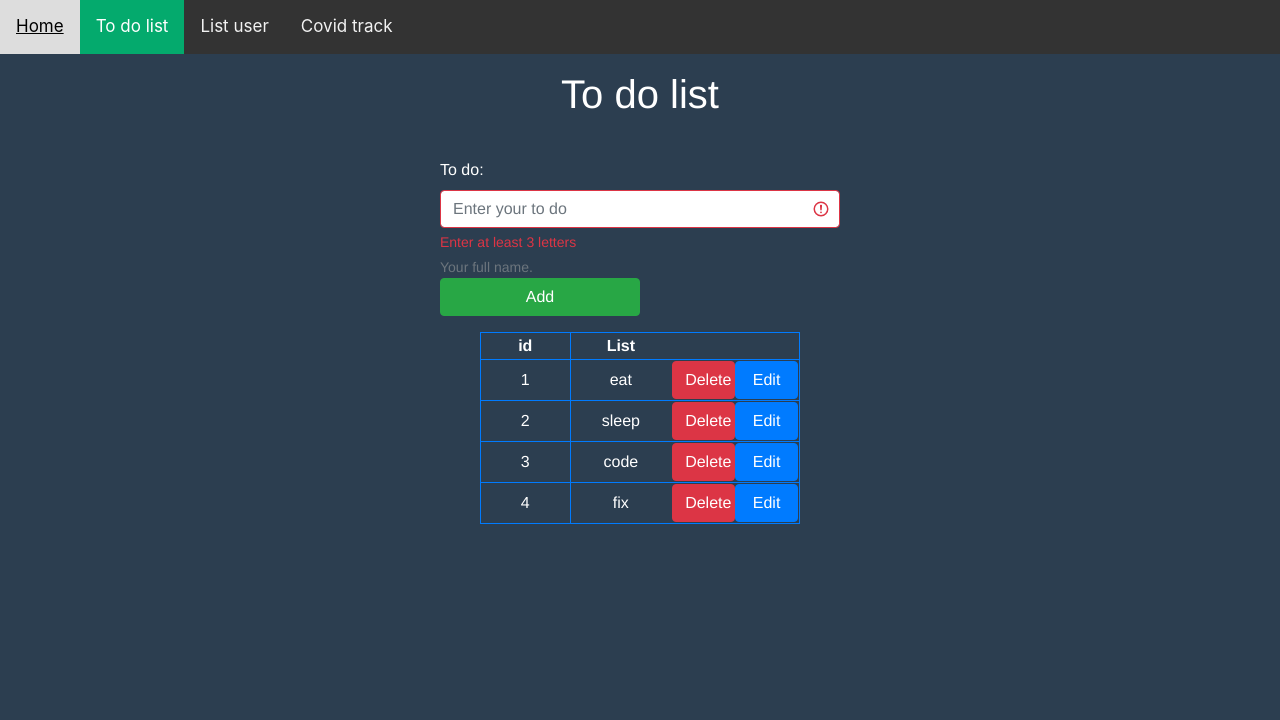
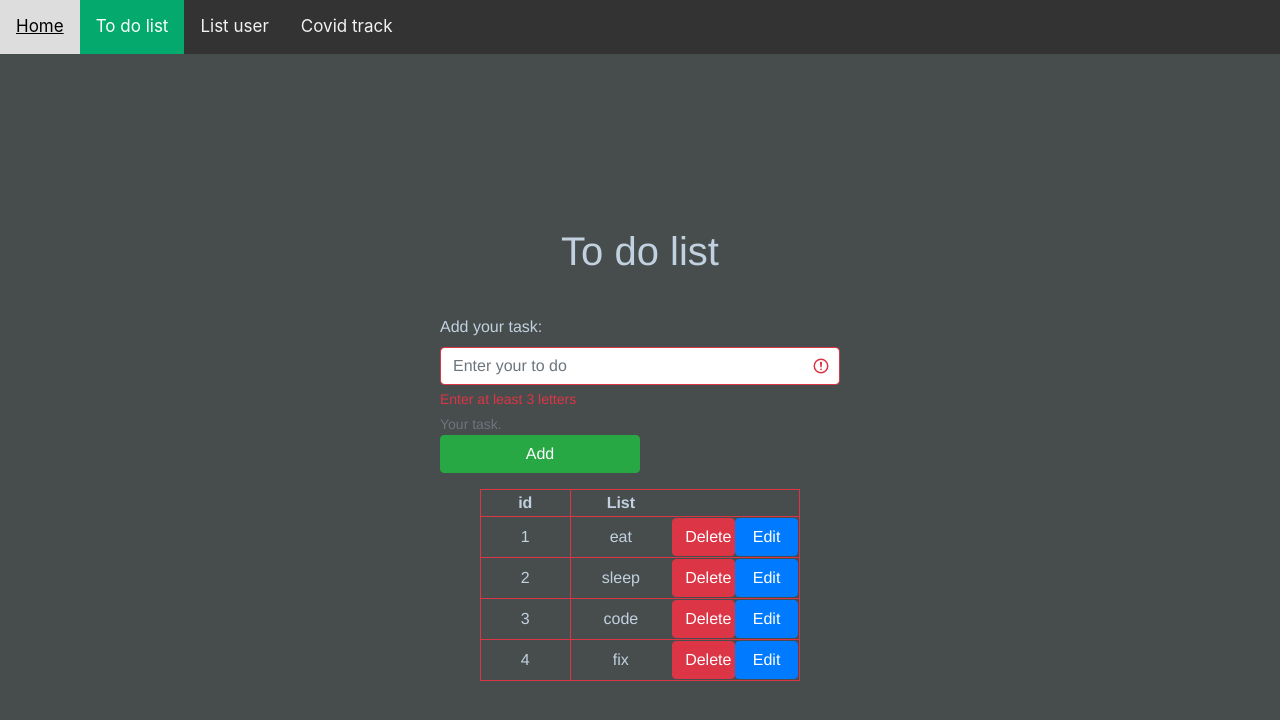
Before and after one commit to trung78952/VueProject, a Vue app: page /todolist in a window 1280 px wide. Shown: the top 720 px of the page. Built offline with nearby package versions, Linux system fonts and the light colour scheme.

Commit message:
add update component

```diff
--- a/src/App.vue
+++ b/src/App.vue
@@ -1,6 +1,6 @@
 <template>
   <div id="app">
-    <Nav/>
+    <Nav />
     <div class="content">
       <router-view />
     </div>
@@ -23,17 +23,17 @@ export default {
   -webkit-font-smoothing: antialiased;
   -moz-osx-font-smoothing: grayscale;
   text-align: center;
-  color: #2c3e50;
+  color: #c2d1df;
   /* margin-top: 60px; */
 }
-.content{
+
+.content {
   display: flex;
   justify-content: center;
-  margin-top:1rem;
+  height: 100vh;
+  background-color: rgb(71, 77, 77);
+  padding-top: 1rem;
+}
 
-}
-*{
-  background-color: #2c3e50;
-  color: white;
-}
+
 </style>
--- a/src/components/User/User.vue
+++ b/src/components/User/User.vue
@@ -34,7 +34,7 @@ export default {
         console.log("check error ", err);
       }
     };
-    setTimeout(getUser,3000)
+    getUser()
   },
   methods: {
     async handlePage(p) {
--- a/src/components/todolist/Addtodo.vue
+++ b/src/components/todolist/Addtodo.vue
@@ -1,17 +1,15 @@
 <template>
   <div class="addform">
-    <label for="input-live">To do:</label>
-    <b-form-input
-    id="input-live"
-            v-model="todo"
-            :state="nameState"
-            aria-describedby="input-live-help input-live-feedback"
-            placeholder="Enter your to do " trim>
-    </b-form-input>
-    <b-form-invalid-feedback id="input-live-feedback">
-      Enter at least 3 letters
-    </b-form-invalid-feedback>
-    <b-form-text id="input-live-help">Your full name.</b-form-text>
+    <label for="input-live">Add your task:</label>
+
+      <b-form-input id="input-live" v-model="todo" :state="nameState"
+        aria-describedby="input-live-help input-live-feedback" placeholder="Enter your to do " value="todoEdit" trim>
+      </b-form-input>
+      <b-form-invalid-feedback id="input-live-feedback">
+        Enter at least 3 letters
+      </b-form-invalid-feedback>
+
+    <b-form-text id="input-live-help">Your task.</b-form-text>
     <b-button variant="success" @click="handleClickAdd">Add</b-button>
   </div>
 </template>
@@ -36,19 +34,39 @@ export default {
       if (this.todo) {
         this.handleAdd(this.todo);
         this.todo = "";
+        this.makeToast('success')
         return;
       } else {
-        alert("to do must not empty");
+        this.makeToast('warning')
         return;
       }
     },
     handleEditform() {
       this.todo = this.todoEdit;
     },
+    makeToast(variant = null) {
+      if (variant === 'success') {
+        this.$bvToast.toast('Add success',
+          {
+            title: `Congratulations `,
+            variant: variant,
+            solid: true
+          })
+      } else {
+        this.$bvToast.toast('Field must not empty',
+          {
+            title: `${variant}`,
+            variant: variant,
+            solid: true
+          })
+
+      }
+    }
   },
   props: {
     handleAdd: Function,
     todoEdit: String,
+
   },
 };
 </script>
--- a/src/components/todolist/Listtodo.vue
+++ b/src/components/todolist/Listtodo.vue
@@ -1,17 +1,19 @@
 <template>
   <div class="list">
     <table class="border w-100">
-      <tr class="border border-primary">
-        <th class="border border-primary">id</th>
+      <tr class="border border-danger">
+        <th class="border border-danger">id</th>
         <th>List</th>
         <th></th>
       </tr>
-      <tr v-for="item,index in todos" :key="item.id" class="border border-primary">
-        <td class="border border-primary">{{ index + 1 }}</td>
-        <td>{{ item.todo }}</td>
+      <tr v-for="item,index in todos" :key="item.id" class="border border-danger">
+        <td class="border border-danger">{{ index + 1 }}</td>
+        <td v-if="!isEdit && Edit===item.id"><input type="text" v-model="newEdit"/></td>
+        <td v-else>{{ item.todo }}</td>
         <td class="button">
           <b-button variant="danger"  @click="handleDeleteclick(item.id)">Delete</b-button>
-          <b-button variant="primary" @click="handleEditclick(item.todo)">Edit</b-button>
+          <b-button v-if="!isEdit && Edit===item.id" variant="primary" @click="handleSave">Save</b-button>
+          <b-button v-else variant="primary" @click="handleEditclick(item.id,item.todo)">Edit</b-button>
         </td>
       </tr>
     </table>
@@ -21,21 +23,35 @@
 export default {
   name: "Listtodo",
   data() {
-    return {};
+    return {
+      isEdit: true,
+      Edit: '',
+      newEdit: '',
+    };
   },
   props: {
     todos: Array,
     handleDelete: Function,
-    handleEdit: Function,
+    handleEditsave: Function,
   },
   methods: {
     handleDeleteclick(id) {
       //console.log('check delete',id)
       this.handleDelete(id)
     },
-    handleEditclick(id) {
-      this.handleEdit(id)
-      console.log('check: ', this.$emit)
+    handleEditclick(id,todo) {
+      this.Edit=id
+      this.newEdit=todo
+      //console.log('check id:',todo)
+      this.isEdit=!this.isEdit
+    },
+    handleSave(){
+      if(this.newEdit){
+      this.handleEditsave(this.Edit,this.newEdit)
+      this.isEdit=!this.isEdit
+      }else{
+        alert('empty todo')
+      }
     }
   },
 };
--- a/src/components/todolist/Todolist.vue
+++ b/src/components/todolist/Todolist.vue
@@ -1,11 +1,11 @@
 <template>
   <div class="todo">
     <h1>To do list</h1>
-    <Addtodo :handleAdd="handleAdd" :todoEdit="todo" />
+    <Addtodo :handleAdd="handleAdd" :todoEdit="todo"/>
     <Listtodo
       :todos="todos"
       :handleDelete="handleDelete"
-      :handleEdit="handleEdit"
+      :handleEditsave="handleEditsave"
     />
   </div>
 </template>
@@ -40,13 +40,30 @@ export default {
       console.log(id);
       let newTodo = this.todos.filter((item) => item.id !== id);
       this.todos = newTodo;
+      this.makeToast('danger')
     },
-    handleEdit(id) {
-      //this.todo = this.todos[id]
-
-      this.todo = id;
-      console.log("check edit", this.todo);
-    },
+    makeToast(variant = null) {
+        this.$bvToast.toast('Toast body content', {
+          title: `Variant ${variant || 'default'}`,
+          variant: variant,
+          solid: true
+        })
+      },
+    handleEditsave(id,editTodo){
+      console.log('check id:',id)
+      console.log('check todo:',editTodo)
+      // let change = this.todos.map(item=>{
+      //    if(item.id===id){
+      //     item.todo=editTodo
+      //     console.log('check change:',editTodo)
+      //     return
+      //   }
+      // })
+      let objIndex = this.todos.findIndex((obj => obj.id == id));
+      this.todos[objIndex].todo = editTodo
+      console.log('check change:',this.todos[objIndex])
+      //this.todos=change
+    }
   },
   components: {
     Addtodo,
```
Also changed, not shown: 1 other file (tests, documents, lock files or other folders).
